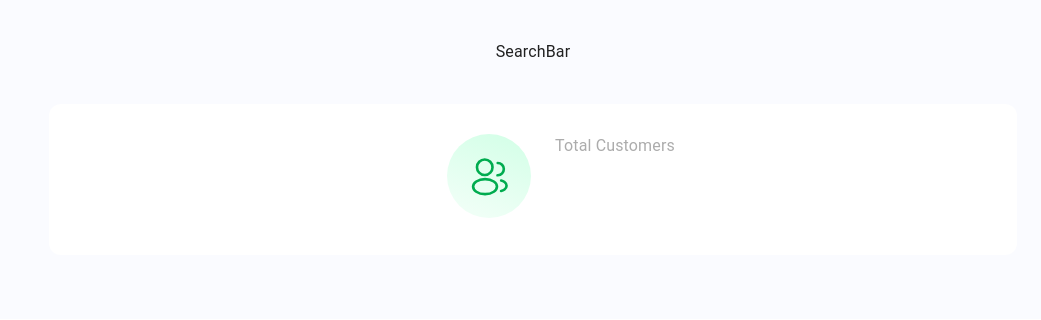
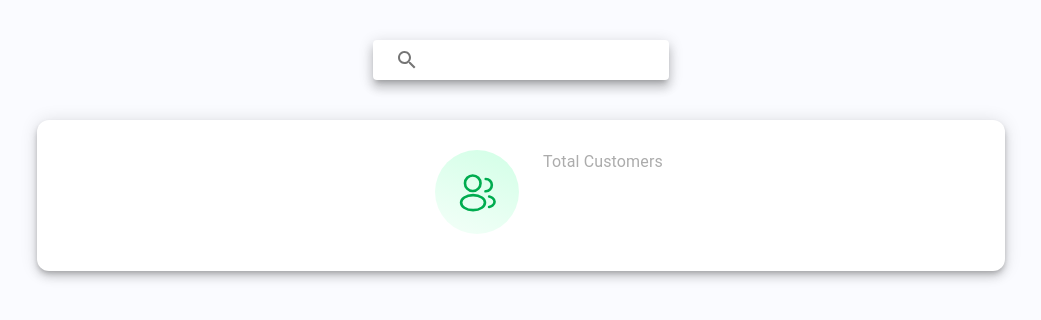
Before and after one commit to Abhiram716/youseai-assignment, a React (Create React App) app: page / in a window 1280 px wide. Shown: the top 320 px of the page, without its empty margins (107-1148 px from the left). Built offline with nearby package versions, Linux system fonts and the light colour scheme.

Commit message:
created searchbar

```diff
--- a/package.json
+++ b/package.json
@@ -5,6 +5,7 @@
   "dependencies": {
     "@emotion/react": "^11.11.1",
     "@emotion/styled": "^11.11.0",
+    "@mui/icons-material": "^5.11.16",
     "@mui/material": "^5.13.6",
     "@testing-library/jest-dom": "^5.16.5",
     "@testing-library/react": "^13.4.0",
--- a/src/components/Application.jsx
+++ b/src/components/Application.jsx
@@ -13,9 +13,11 @@ const Application = () => {
         alignItems: "center",
 				justifyContent: "center",
 				pt: 5,
-				pb:8,
+				pb: 8,
+				pr: 12,
+				pl:9,
         bgcolor: theme.palette.secondary.main,
-				// bgcolor:"pink"
+
       }}
     >
       <SearchBar />
--- a/src/components/CustomerBadgeContainer.jsx
+++ b/src/components/CustomerBadgeContainer.jsx
@@ -1,24 +1,25 @@
-import { Box } from "@mui/material";
+import { Paper } from "@mui/material";
 import React from "react";
 import theme from "../utils/theme";
 import CoustemerBadge from "./CoustemerBadge";
 
 const CustomerBadgeContainer = () => {
   return (
-    <Box
+    <Paper
+      elevation={6}
       sx={{
         display: "flex",
         justifyContent: "center",
         alignItems: "center",
         width: "968px",
         height: "151px",
-				bgcolor: theme.palette.primary.main,
-				borderRadius: 3,
-				mt:5
+        bgcolor: theme.palette.primary.main,
+        borderRadius: 3,
+        mt: 5,
       }}
     >
       <CoustemerBadge />
-    </Box>
+    </Paper>
   );
 };
 
--- a/src/components/SearchBar.jsx
+++ b/src/components/SearchBar.jsx
@@ -1,9 +1,27 @@
-import React from 'react'
+import React from "react";
+import SearchIcon from "@mui/icons-material/Search";
+import { Paper, TextField, IconButton, InputAdornment } from "@mui/material";
+import theme from "../utils/theme";
 
 const SearchBar = () => {
-	return (
-		<div>SearchBar</div>
-	)
-}
+  return (
+    <Paper elevation={8}>
+      <TextField
+        size="small"
+        variant="outlined"
+        sx={{ bgcolor: theme.palette.primary.main, borderRadius:"15px"}}
+        InputProps={{
+          startAdornment: (
+            <InputAdornment position="start">
+              <IconButton>
+                <SearchIcon />
+              </IconButton>
+            </InputAdornment>
+          ),
+        }}
+      />
+    </Paper>
+  );
+};
 
-export default SearchBar
+export default SearchBar;
--- a/src/utils/theme.js
+++ b/src/utils/theme.js
@@ -11,6 +11,23 @@ const theme = createTheme({
       contrastText: "#ACACAC",
     },
   },
+  components: {
+    MuiOutlinedInput: {
+      styleOverrides: {
+        root: {
+          "& .MuiOutlinedInput-notchedOutline": {
+            border: `none`,
+            borderRadius: `15px`,
+          },
+          "&:hover": {
+            "& .MuiOutlinedInput-notchedOutline": {
+              border: `none`,
+            },
+          },
+        },
+      },
+    },
+  },
 });
 
 export default theme;
```
Also changed, not shown: 2 other files (tests, documents, lock files or other folders).
